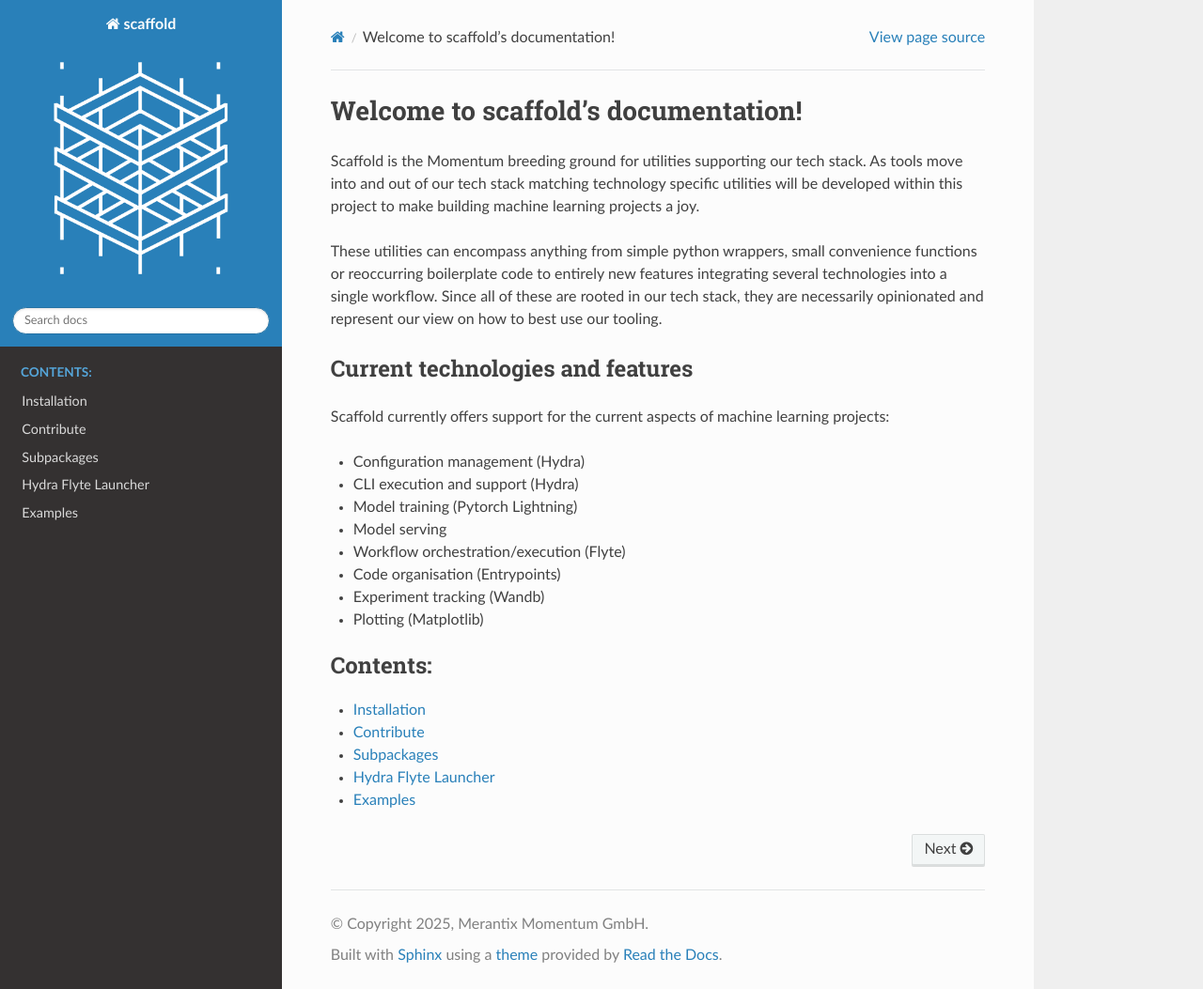
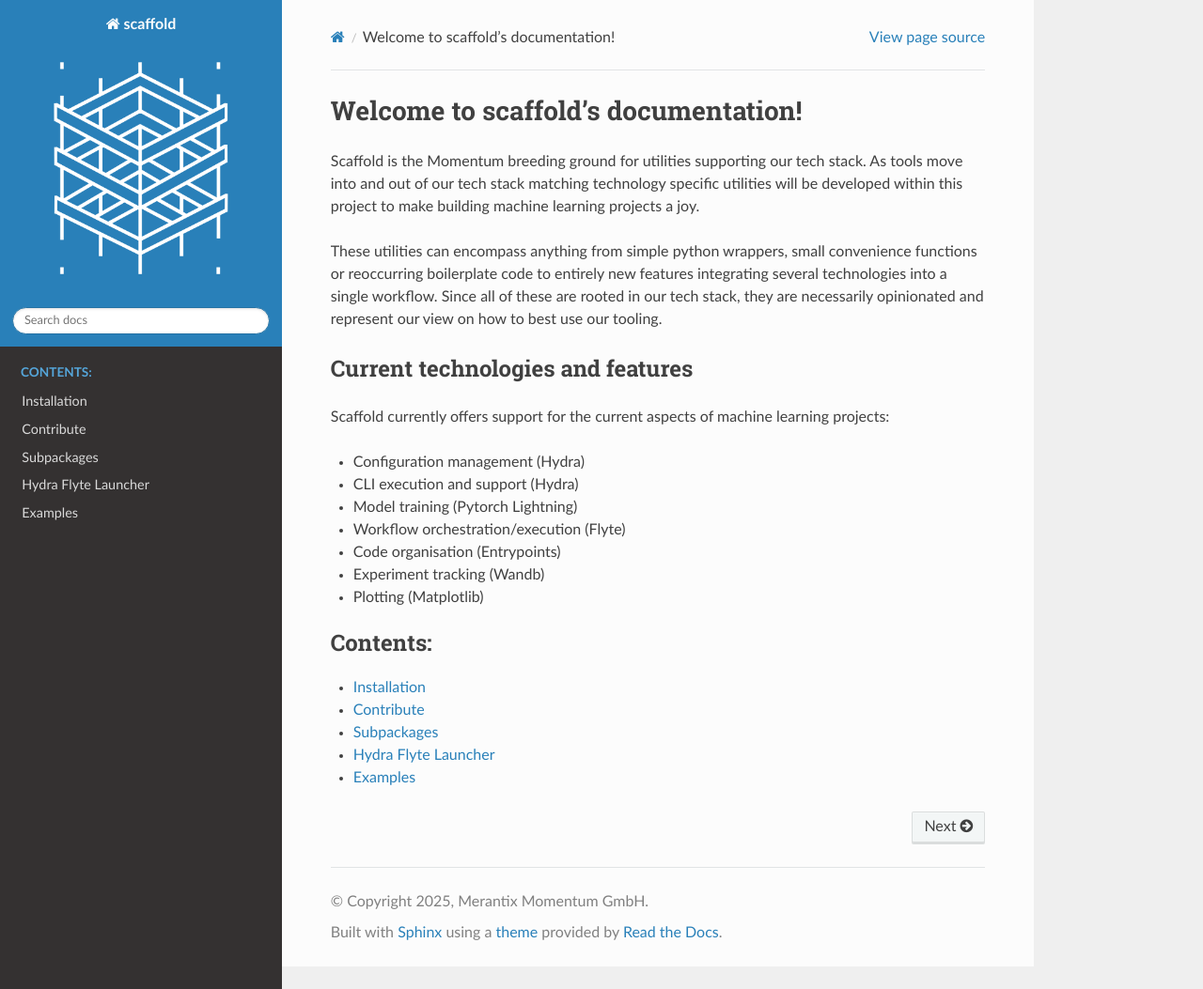
Before and after one commit to merantix-momentum/scaffold-core, a Sphinx documentation site: the page built from docs/index.rst, in a window 1280 px wide and 1053 px high. Shown: the whole window at 94% size. Built offline with Sphinx 7.4.7 and the Read the Docs theme 3.1.0, drawn with Linux system fonts in a browser that asks for light colours; pages that are not in the unit, such as notebooks, are missing from menus; the version number is read from the project's files by our own code.

Commit message:
removing model serving from documentation

```diff
--- a/docs/index.rst
+++ b/docs/index.rst
@@ -19,7 +19,6 @@ Scaffold currently offers support for the current aspects of machine learning pr
 * Configuration management (Hydra)
 * CLI execution and support (Hydra)
 * Model training (Pytorch Lightning)
-* Model serving
 * Workflow orchestration/execution (Flyte)
 * Code organisation (Entrypoints)
 * Experiment tracking (Wandb)
```
